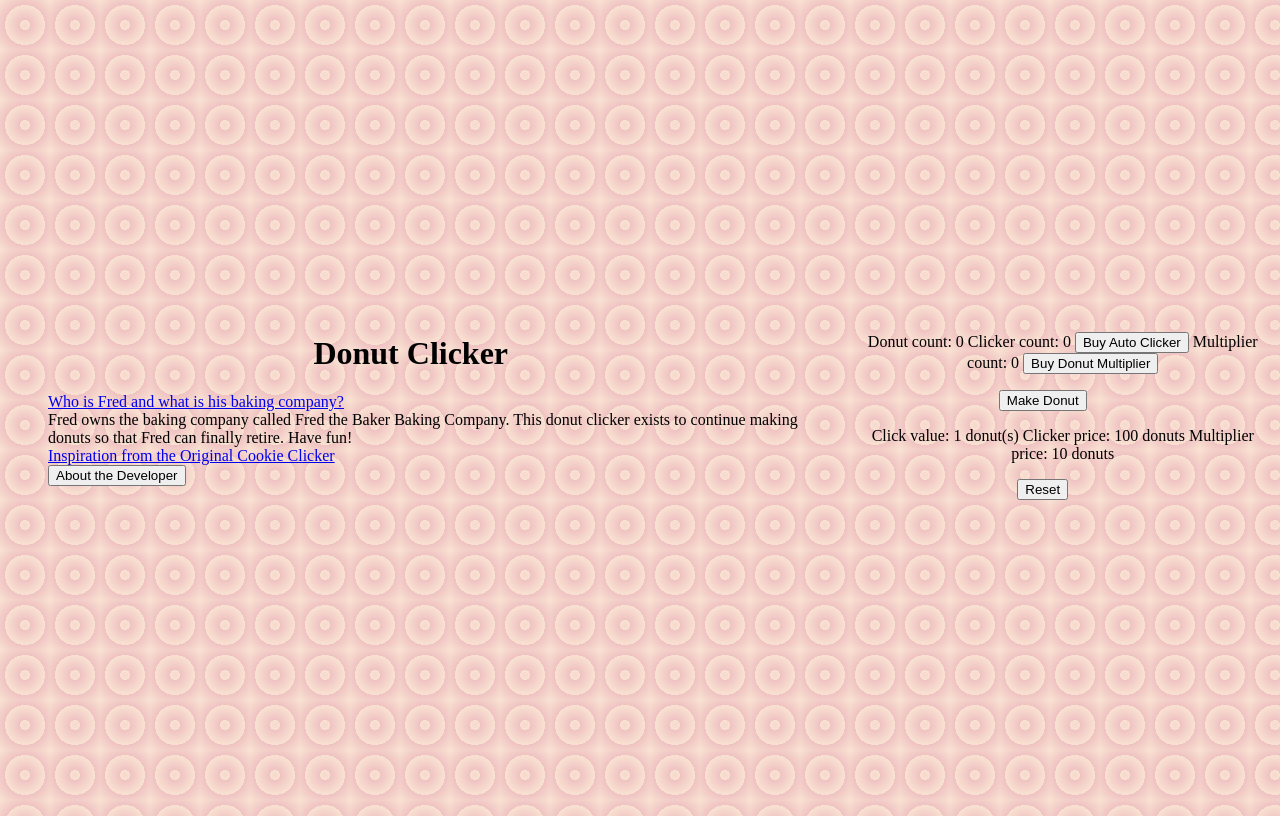
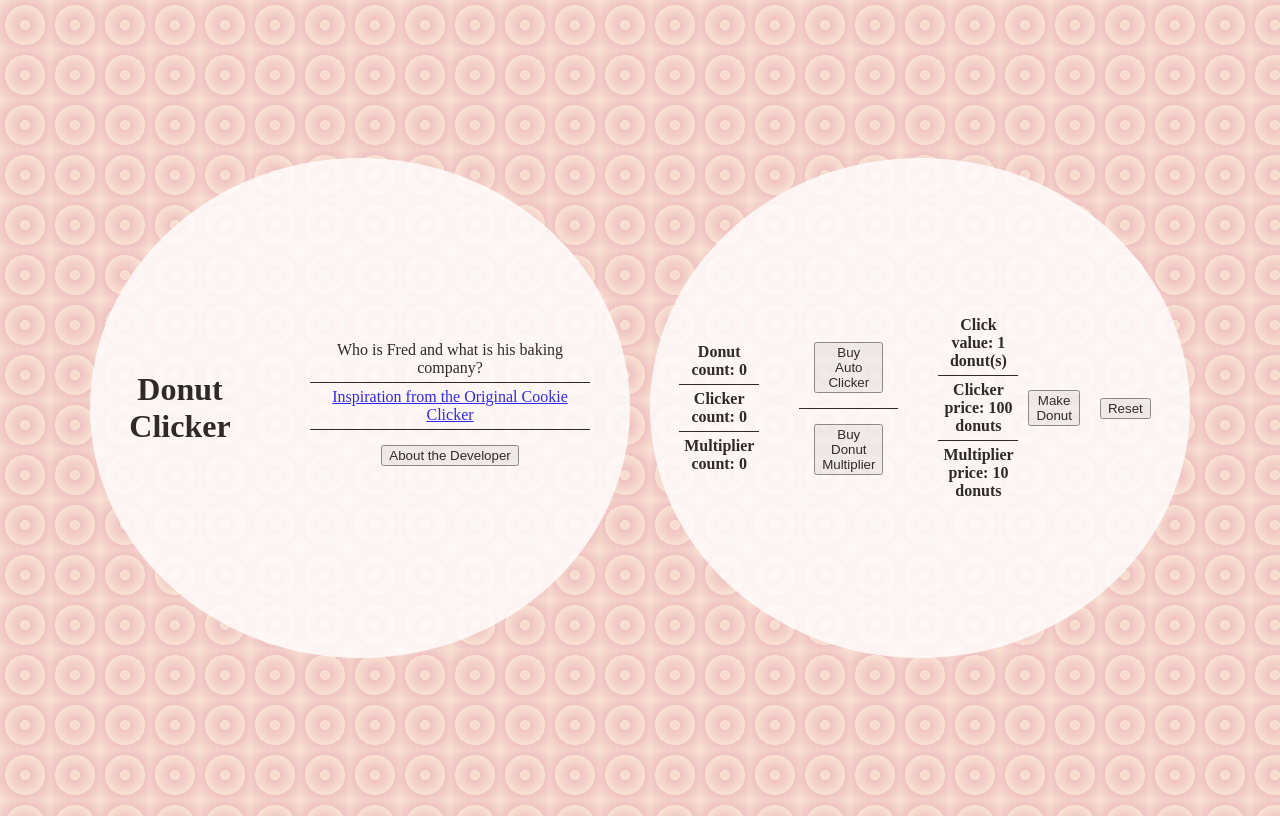
Before and after one commit to 2022-April-Java-PT-Classroom/donut-clicker-acbluem, a website built with Parcel: page index.html in a window 1280 px wide. Built offline with nearby package versions, Linux system fonts and the light colour scheme.

Commit message:
further centering, circling, positioning, etc of html elements

```diff
--- a/index.html
+++ b/index.html
@@ -14,16 +14,20 @@
         <h1>Donut Clicker</h1>
 
         <nav>
+          <div class="center-text">
           <ol>
             <li>
-              <a href="#info">
-                Who is Fred and what is his baking company?
-              </a>
+          <div class="dropdown">
+            <span>
+              Who is Fred and what is his baking company?
+            </span>
+            <div class="dropdown-content">
+              Fred owns the baking company called <span class="bold">Fred the Baker Baking Company</span>.
+              This donut clicker exists to continue making donuts so that Fred can finally retire.
+              Somebody needs to continue making donuts, so thanks for volunteering! Have fun!
+            </div>
+          </div>
             </li>
-            <li>
-              <a name="info" class="fred">
-                Fred owns the baking company called Fred the Baker Baking Company. This donut clicker exists to continue making donuts so that Fred can finally retire. Have fun!
-              </a>
             </li>
             <li>
               <a href="https://orteil.dashnet.org/cookieclicker/" target="_blank">
@@ -31,11 +35,14 @@
               </a>
             </li>
             <li>
-              <button id="about-dev">
-                About the Developer
-              </button>
+              <div>
+                <button id="about-dev">
+                  About the Developer
+                </button>
+              </div>
             </li>
           </ol>
+          </div>
         </nav>
       </header>
 
@@ -64,25 +71,28 @@
       </div>
 
       <section class="main">
-        <ul id="stats">
+        <ul id="stats" class="bold">
           <li id="donut-count"></li>
           <li id="clicker-count"></li>
+          <li id="multiplier-count"></li>
+        </ul>
+
+        <ul id="stats">
           <li>
             <button id="buy-clicker">Buy Auto Clicker</button>
           </li>
-          <li id="multiplier-count"></li>
           <li>
             <button id="buy-multiplier">Buy Donut Multiplier</button>
           </li>
         </ul>
 
-        <button id="make-donut">Make Donut</button>
-
-        <ul>
+        <ul class="bold">
           <li id="click-value"></li>
           <li id="clicker-price"></li>
           <li id="multiplier-price"></li>
         </ul>
+
+        <button id="make-donut">Make Donut</button>
 
         <button id="reset">Reset</button>
       </section>
--- a/style.css
+++ b/style.css
@@ -3,10 +3,10 @@ body {
   background-size: 50px 50px;
 }
 
-.container {
-  display:flex;
-  justify-content:center;
-  align-items:center;
+.container, header, .main {
+  display: flex;
+  justify-content: center;
+  align-items: center;
   height:100vh;
 }
 
@@ -42,26 +42,60 @@ body {
   text-decoration: none;
 }
 
-/* .fred {
-  opacity: 0;
+.dropdown {
+  position: relative;
+  display: inline-block;
 }
 
-a:target:after{
-  opacity: 1;
-} */
-
-.small-width {
-  width: 200px;
+.dropdown-content {
+  display: none;
+  position: absolute;
+  min-width: 160px;
+  box-shadow: 0px 8px 16px 0px rgba(0,0,0,0.2);
+  padding: 50px;
+  z-index: 1;
+  background-color: #fff;
+  opacity: .8;
+  border-radius: 50%;
 }
 
-.center-text, .main, h1 {
+.dropdown:hover .dropdown-content {
+  display: block;
+}
+
+header, .main {
+  background-color: #fff;
+  border-radius: 50%;
+  height: 500px;
+  width: 500px;
+  margin: 10px;
+  padding-right: 40px;
+  opacity: .8;
+}
+
+.bold {
+  font-weight: bold;
+}
+
+.center-text, .main, h1, .button{
   text-align: center;
 }
 
 ul li {
-  display: inline;
+  display: inline-block;
+  padding: 5px;
+}
+
+ul li+li, ol li+li {
+  border-top: 1px solid #000;
 }
 
 ol li {
   list-style: none;
+  list-style-position: inside;
+  padding: 5px;
 }
+
+button {
+  margin: 10px;
+}
```
